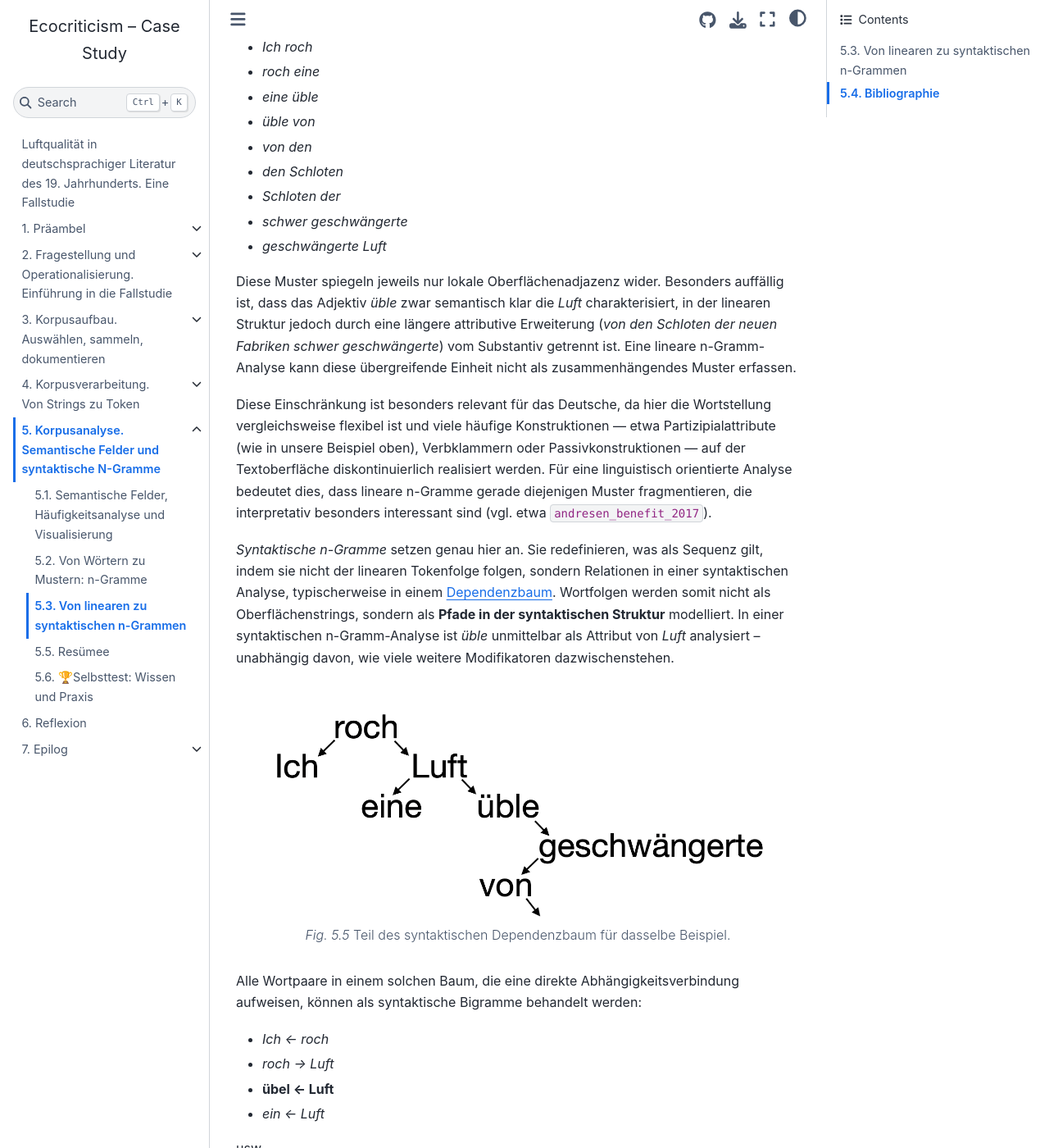
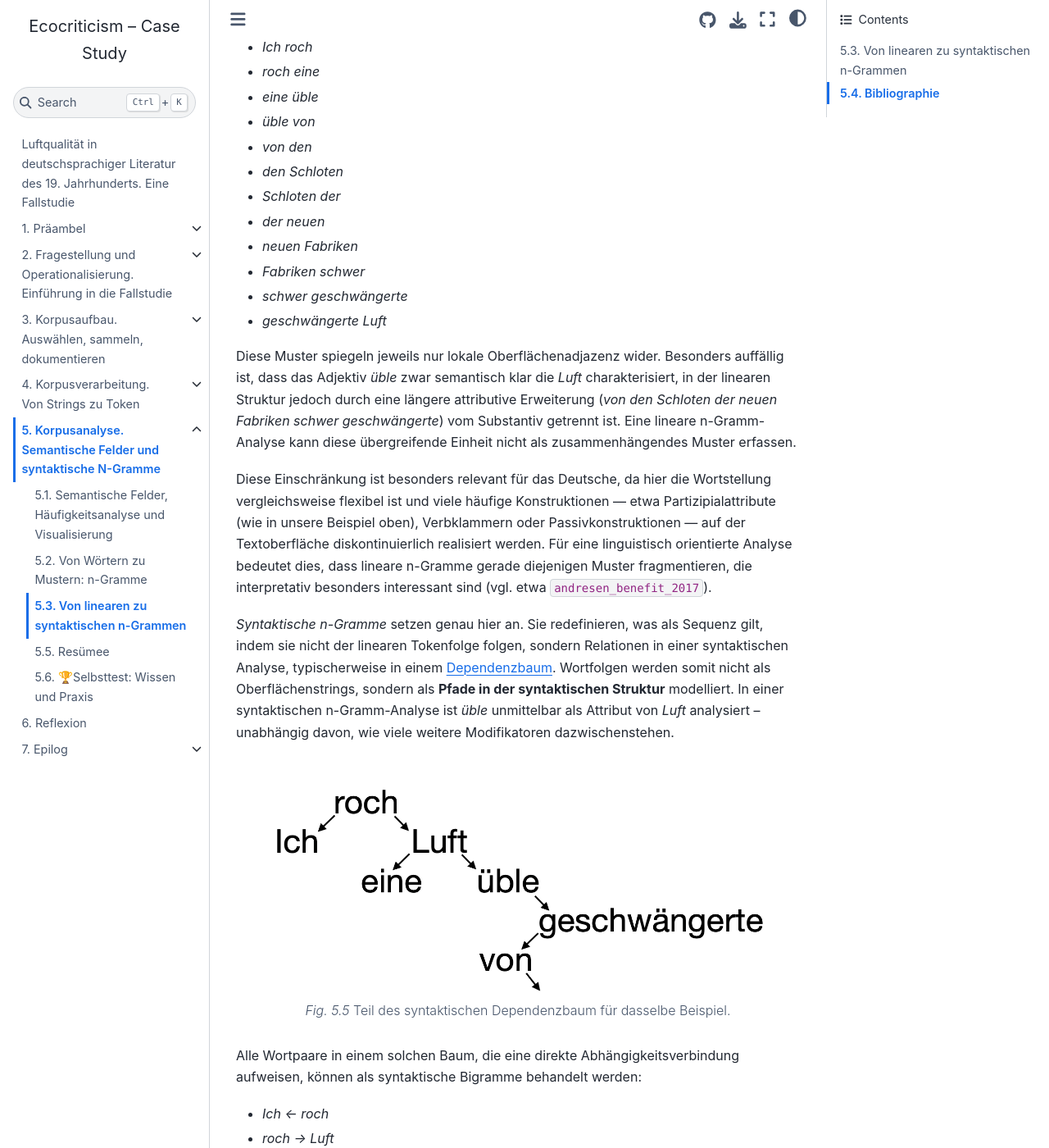
Before and after one commit to quadriga-dk/Text-Fallstudie-3, a Jupyter Book: the page built from corpus_analysis/corpus-analysis_syntactic-ngrams-intro.md, in a window 1280 px wide and 1400 px high, scrolled down 451 px. Shown: the whole window at 82% size. Built offline with Jupyter Book 1.0.4 settings and Sphinx 7.4.7 and the Sphinx Book theme 1.1.4, drawn with Linux system fonts in a browser that asks for light colours; pages that are not in the unit, such as notebooks, are missing from menus; cross-references to code outside the pages are shown as plain code; some of the changed text lies outside the part shown.

Commit message:
more examples for bigrams

```diff
--- a/corpus_analysis/corpus-analysis_syntactic-ngrams-intro.md
+++ b/corpus_analysis/corpus-analysis_syntactic-ngrams-intro.md
@@ -7,6 +7,7 @@ Betrachten wir den folgenden Satz:
 > *Ich roch eine üble, von den Schloten der neuen Fabriken schwer geschwängerte Luft.*
 
 Eine lineare n-Gramm-Analyse extrahiert daraus benachbarte Sequenzen (2-Gramme) wie:
+
 * *Ich roch*
 * *roch eine*
 * *eine üble*
@@ -14,6 +15,9 @@ Eine lineare n-Gramm-Analyse extrahiert daraus benachbarte Sequenzen (2-Gramme)
 * *von den*
 * *den Schloten*
 * *Schloten der*
+* *der neuen*
+* *neuen Fabriken*
+* *Fabriken schwer*
 * *schwer geschwängerte*
 * *geschwängerte Luft*
 
```
Also changed, not shown: other parts of corpus_analysis/corpus-analysis_syntactic-ngrams-intro.md (+2 -0 lines).
